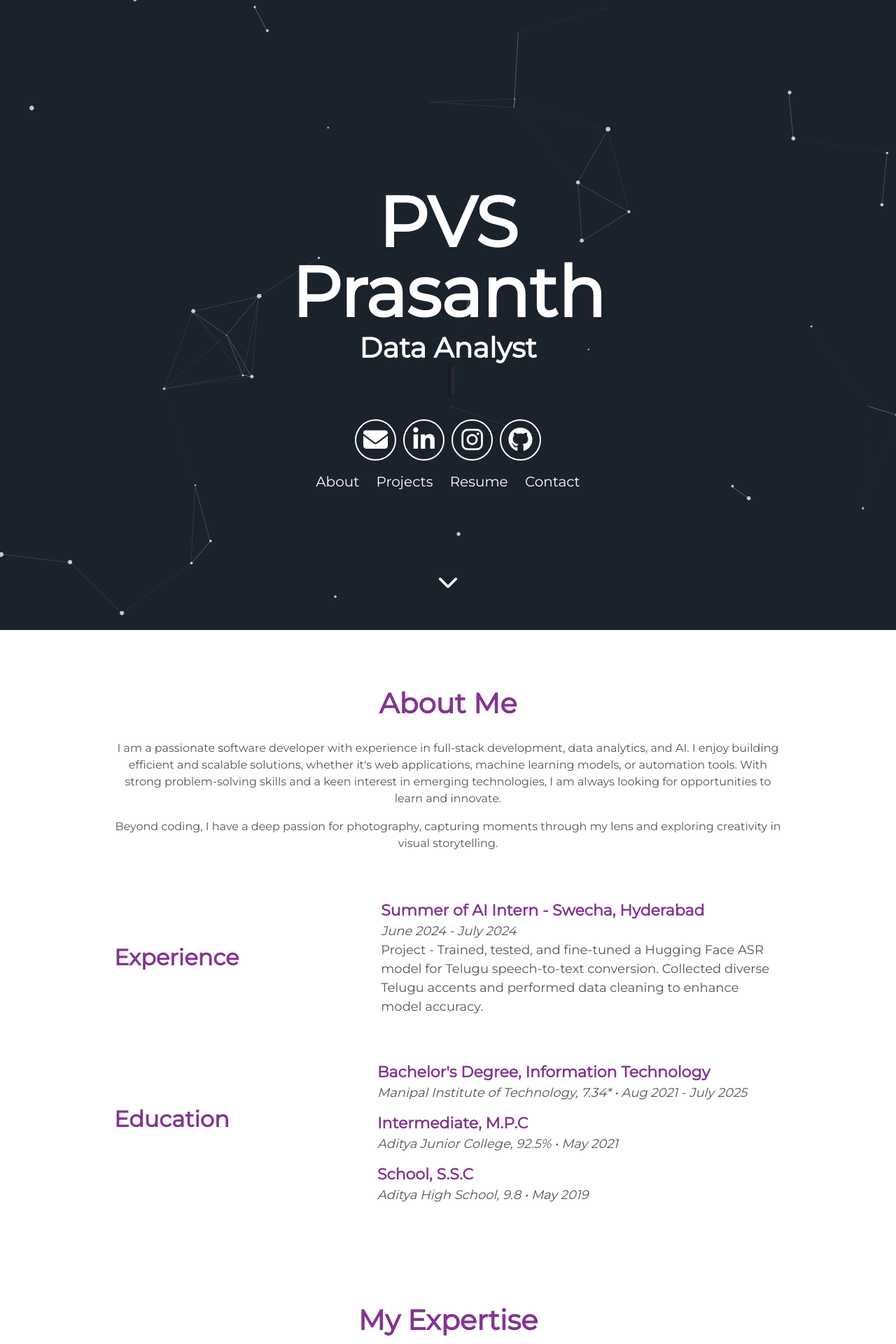
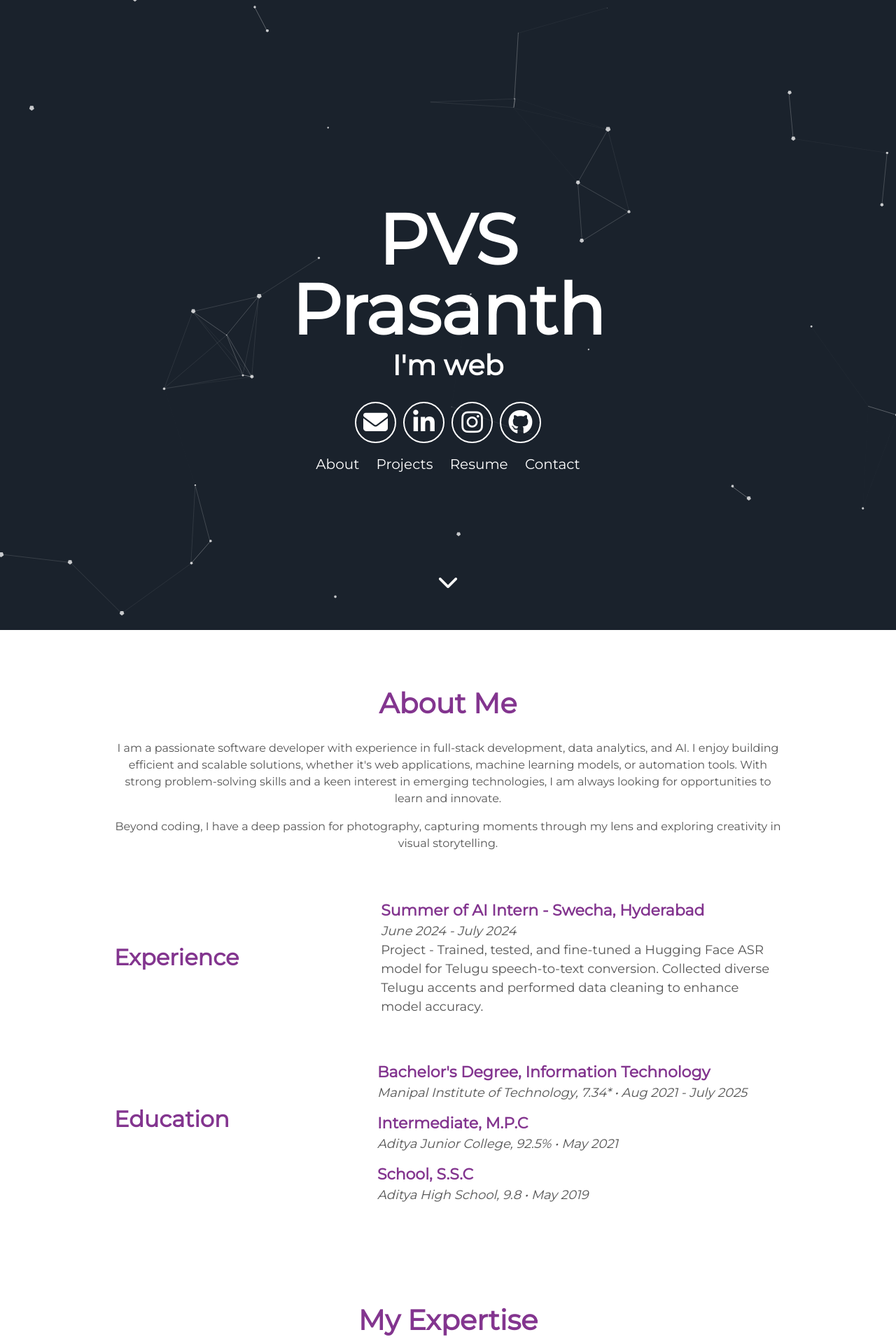
Before and after one commit to pvsp2003/pvsp2003.github.io, a Jekyll site: the page built from index.html, in a window 1280 px wide. Shown: the top 1920 px of the page at 70% size. Built offline with Jekyll 4.4.1, drawn with Linux system fonts in a browser that asks for light colours; nearby versions of some CDN libraries.

```diff
--- a/_includes/header.html
+++ b/_includes/header.html
@@ -2,7 +2,7 @@
   <div class="header">
       <h1>
         <span class="site-title">{{site.username}}</span>
-        <span class="site-description dynamic-text"></span><span class="cursor">|</span>
+        <span class="site-description">I'm <span class="typed">web</span></span>
       </h1>
       <div class="header-icons">
         <a aria-label="Send email" href="mailto:pvsp2000@gmail.com">
@@ -28,50 +28,3 @@
   </div>
   <a class="down" href="#about" data-scroll><i class="icon fa fa-chevron-down" aria-hidden="true"></i></a>
 </div>
-
-<script>
-  const dynamicText = document.querySelector('.dynamic-text');
-  const phrases = ["Web Developer", "Data Analyst", "Android Developer"];
-  let currentPhraseIndex = 0;
-  let letterIndex = 0;
-
-  function type() {
-      if (letterIndex < phrases[currentPhraseIndex].length) {
-          dynamicText.textContent += phrases[currentPhraseIndex].charAt(letterIndex);
-          letterIndex++;
-          setTimeout(type, 100); // Typing speed
-      } else {
-          setTimeout(deleteText, 1000); // Pause before deleting
-      }
-  }
-
-  function deleteText() {
-      if (letterIndex > 0) {
-          dynamicText.textContent = phrases[currentPhraseIndex].substring(0, letterIndex - 1);
-          letterIndex--;
-          setTimeout(deleteText, 50); // Deleting speed
-      } else {
-          currentPhraseIndex = (currentPhraseIndex + 1) % phrases.length; // Next phrase
-          setTimeout(type, 500); // Pause before typing again
-      }
-  }
-
-  // Start the animation
-  type();
-</script>
-
-<style>
-  .cursor {
-      display: inline-block;
-      width: 5px;
-      background-color: black;
-      margin-left: 5px;
-      animation: blink 0.7s infinite;
-  }
-
-  @keyframes blink {
-      0% { opacity: 1; }
-      50% { opacity: 0; }
-      100% { opacity: 1; }
-  }
-</style>
```
